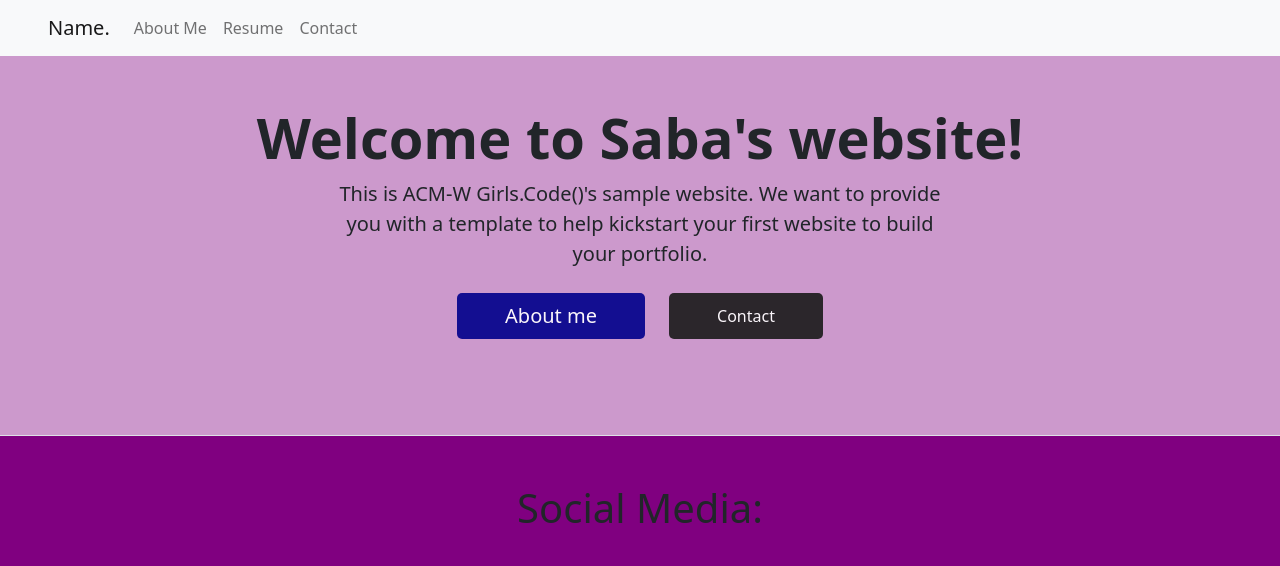
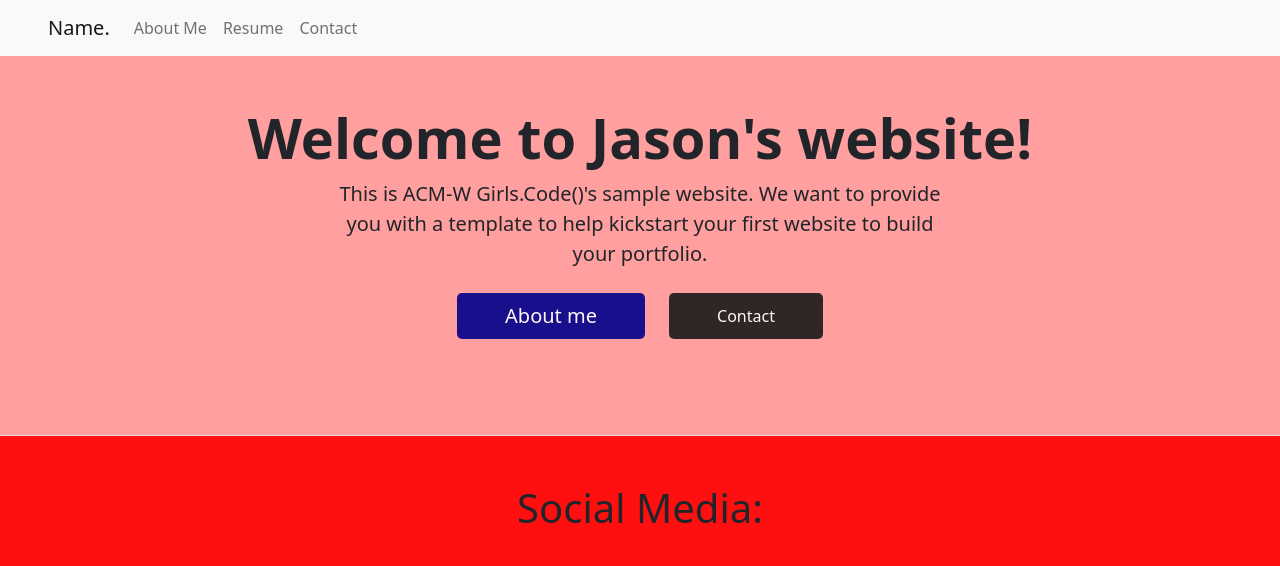
Before and after one commit to userSorrow/girls.code-tutorial, a plain HTML site: page index.html in a window 1280 px wide. Shown: the top 566 px of the page. Drawn offline with nearby package versions, Linux system fonts and the light colour scheme.

Commit message:
changed name and background color

```diff
--- a/index.css
+++ b/index.css
@@ -1,5 +1,5 @@
 body {
-    background-color: purple;
+    background-color: #FF0F0F;
 }
 
 .bgimg {
--- a/index.html
+++ b/index.html
@@ -28,7 +28,7 @@
     </nav>
     <!-- these divs with containers work with bootstap and allow us to style the pages in blocks like we have done. -->
     <div class="px-4 py-5 text-center border-bottom bgimg">
-        <h1 class="display-4 fw-bold">Welcome to Saba's website!</h1>
+        <h1 class="display-4 fw-bold">Welcome to Jason's website!</h1>
         <div class="col-6 mx-auto">
             <p class="lead mb-4">
                 <b>
```
